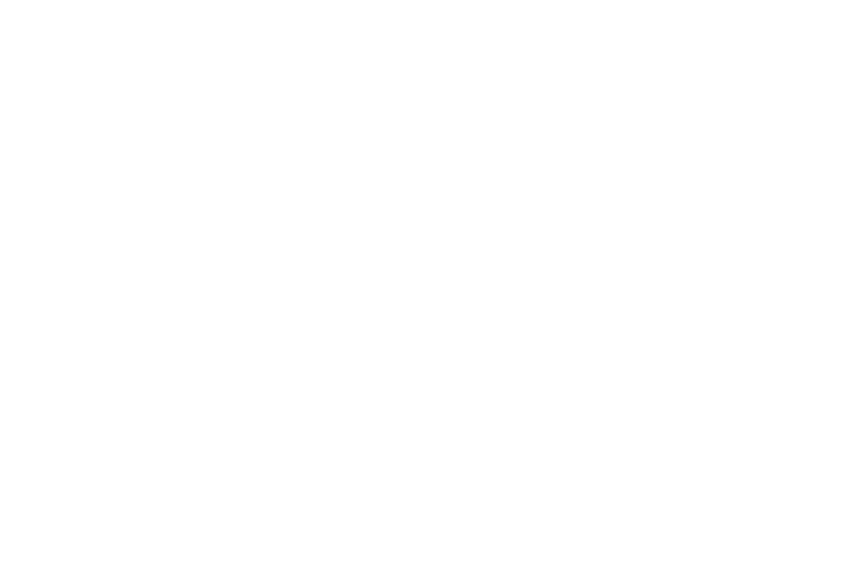
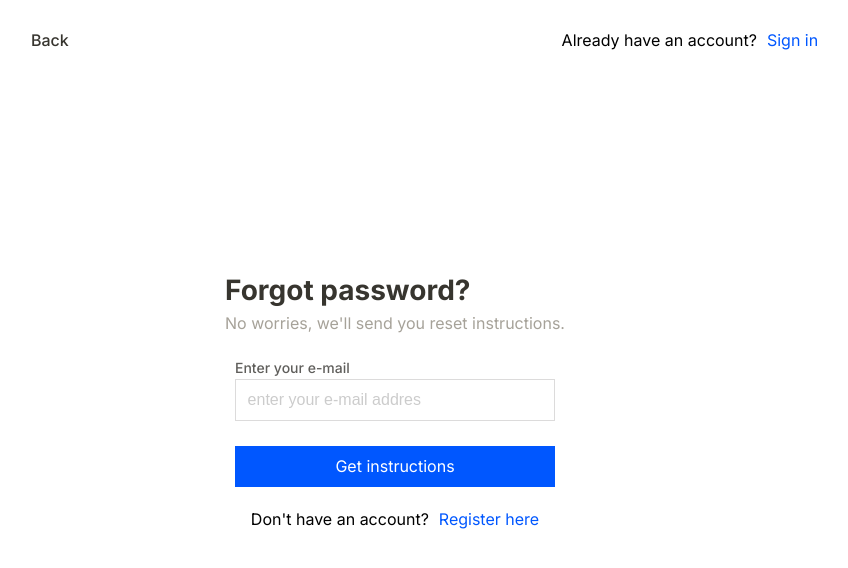
Before and after one commit to thesi-web/thesi-web, a React (Vite) app in the folder frontend-thesi-web/: page /forgot/password in a window 1280 px wide. Before the commit this address had no page. Shown: the top 568 px of the page, without its empty margins (245-1093 px from the left). Built offline with nearby package versions, Linux system fonts and the light colour scheme.

Commit message:
deploy(thesi-web): esqueceu senha

```diff
--- a/frontend-thesi-web/src/App.jsx
+++ b/frontend-thesi-web/src/App.jsx
@@ -9,6 +9,7 @@ import BemVindo from './pages/BemVindo';
 import Hero from './pages/Hero';
 import CreateAccount from './pages/CreateAccount';
 import ForgotPassword from './pages/ForgotPassword';
+import ChangePassword from './pages/ChangePassword';
 
 
 function App() {
@@ -20,7 +21,8 @@ function App() {
         <Route path="/" element={<Hero/>} />
         <Route path="/login" element={<Login/>} />
         <Route path="/create/account" element={<CreateAccount/>} />
-        <Route exact path="/forgot/password/:token" element={<ForgotPassword/>} />
+        <Route path="/change/password/:token" element={<ChangePassword/>} /> {/*saber como protege dps*/}
+        <Route path="/forgot/password" element={<ForgotPassword/>}/>
         {/* Página que contém a sidebar (Cuidado!) */}
         <Route element={<LayoutComSidebar/>}>
           <Route path="/home" element={<BemVindo/>} />
--- a/frontend-thesi-web/src/components/CreateAccount/StepOne.jsx
+++ b/frontend-thesi-web/src/components/CreateAccount/StepOne.jsx
@@ -55,7 +55,7 @@ const StepOne = ({ email, setEmail, verificationCode, setVerificationCode, nextS
           </>
         )}
 
-          <Button type={"submit"} variant={"primary"} id={"form_btn"} >
+          <Button type={"submit"} variant={"secondary"} id={"form_btn"} >
             {tokenSent ? "Check my code" : "Get code"}
           </Button>
 
--- /dev/null
+++ b/frontend-thesi-web/src/pages/ChangePassword.jsx
@@ -0,0 +1,96 @@
+import { useState } from "react";
+import { useParams } from "react-router-dom";
+import InputText from "../components/InputText/InputText";
+import Button from "../components/Button/Button"
+import styles from './ChangePassword.module.css'
+
+function ChangePassword() {
+  const { token } = useParams();
+  const [password, setPassword] = useState("");
+  const [confirmPassword, setConfirmPassword] = useState("");
+  const [message, setMessage] = useState("");
+
+  const handleSubmit = async (event) => {
+    event.preventDefault();
+
+    if (!password || !confirmPassword) {
+      setMessage("Ambos os campos são obrigatórios.");
+      return;
+    }
+
+    if (password !== confirmPassword) {
+      setMessage("As senhas não coincidem.");
+      return;
+    }
+
+    try {
+      const res = await fetch("http://localhost:3000/api/password/change", {
+        method: "POST",
+        headers: {
+          "Authorization": `Bearer ${token}`,
+          "Content-Type": "application/json",
+        },
+        body: JSON.stringify({ password }),
+      });
+
+      if (res.ok) {
+        setMessage("Senha redefinida com sucesso!");
+      } else {
+        const errorData = await res.json();
+        setMessage(errorData.error || "Erro ao redefinir a senha.");
+      }
+    } catch (err) {
+      setMessage("Erro na requisição. Tente novamente.");
+    }
+  };
+
+  return (
+    <div className={styles.container}>
+
+    <div className={styles.contentContainer}>
+    <div>
+
+    <div className={styles.titleContainer}>
+      <div className={'title'}>Change Password</div>
+      <p>Choose a new password to regain access to your account.</p>
+    </div>
+      <form onSubmit={handleSubmit}>
+        <InputText
+          label={"Set your new password"}
+          type="password"
+          placeholder="type your new password"
+          value={password}
+          onChange={(e) => setPassword(e.target.value)}
+        />
+        <InputText
+          label={"Confirm your new password"}
+          type="password"
+          placeholder="confirm your new password"
+          value={confirmPassword}
+          onChange={(e) => setConfirmPassword(e.target.value)}
+        />
+
+        <Button id={'form_btn'} variant={'secondary'} type={"submit"}>
+            Reset password
+        </Button>
+        {message && <div className="thesi-mensagem">{message}</div>}
+      </form>
+    </div>
+
+      <div className={styles.textBalloon} >
+        <div> When resetting your password, remember to follow these tips to keep your account secure.</div><br></br>
+        <b>Create a strong password</b>
+          <li>Use a mix of uppercase and lowercase letters, numbers, and symbols.</li><br></br>
+        <b>Avoid obvious information</b>
+          <li>Don't use names, birthdates, or easy-to-guess sequences.</li><br></br>
+        <b>Keep it unique</b>
+          <li>Use a password that you don't use for other accounts.</li> <br></br>
+        <div>Your security is our priority!🐤</div>
+        </div>
+
+    </div>
+  </div>
+  );
+}
+
+export default ChangePassword;
--- /dev/null
+++ b/frontend-thesi-web/src/pages/ChangePassword.module.css
@@ -0,0 +1,28 @@
+.container {
+    width: 100vw;
+    height: 100vh;
+    display: flex;
+    align-items: center;
+    justify-content: center;
+    background-color: #F8F8F8;
+}
+
+.textBalloon {
+    font-size: var(--font-size-sm);
+    box-shadow: -2px 0 50px rgba(0, 0, 0, 0.021);
+    width: 25vw;
+    margin: 0px 80px;
+    padding: 2em ;
+    border: solid 1px var(--color-transparency);
+    background-color: transparent;
+    color: var(--color-heading);
+}
+
+.contentContainer{
+    display: flex;
+    align-items: center;
+}
+
+.titleContainer{
+    margin-bottom: 20px;
+}
--- a/frontend-thesi-web/src/pages/CreateAccount.jsx
+++ b/frontend-thesi-web/src/pages/CreateAccount.jsx
@@ -94,7 +94,7 @@ function CreateAccount() {
       <div className={styles.titleContainer}>
         {step === 1 && (
           <>
-            <div className="h1">Practical, safe.</div>
+            <div className="title">Practical, safe.</div>
             <p>Create your Thesi account in just a few steps!</p>
           </>
         )}
--- a/frontend-thesi-web/src/pages/ForgotPassword.jsx
+++ b/frontend-thesi-web/src/pages/ForgotPassword.jsx
@@ -1,92 +1,92 @@
-import { useState } from "react";
-import { useParams } from "react-router-dom";
-import InputText from "../components/InputText/InputText";
-import Button from "../components/Button/Button"
+import { useState } from 'react';
+import { useNavigate, Link } from 'react-router-dom';
+import Button from '../components/Button/Button';
+import InputText from '../components/InputText/InputText'
 import styles from './ForgotPassword.module.css'
 
 function ForgotPassword() {
-  const { token } = useParams();
-  const [password, setPassword] = useState("");
-  const [confirmPassword, setConfirmPassword] = useState("");
-  const [message, setMessage] = useState("");
 
-  const handleSubmit = async (event) => {
-    event.preventDefault();
+const [email, setEmail] = useState ('');
 
-    if (!password || !confirmPassword) {
-      setMessage("Ambos os campos são obrigatórios.");
-      return;
-    }
+  const handleEmailChange = (event) => {
+      setEmail(event.target.value);
+    };
 
-    if (password !== confirmPassword) {
-      setMessage("As senhas não coincidem.");
-      return;
-    }
+  const navigate = useNavigate();
 
-    try {
-      const res = await fetch("http://localhost:3000/api/password/change", {
+    const handleSubmit = async (event) => {
+      event.preventDefault();
+
+      console.log(email);
+
+      if (!email) {
+        console.error("Email é obrigatório");
+        return;
+      }
+
+      const res = await fetch("http://localhost:3001/recuperar-senha", {
         method: "POST",
         headers: {
-          "Authorization": `Bearer ${token}`,
           "Content-Type": "application/json",
         },
-        body: JSON.stringify({ password }),
+        body: JSON.stringify({ email }),
       });
 
       if (res.ok) {
-        setMessage("Senha redefinida com sucesso!");
+        console.log("E-mail enviado com sucesso");
+        setTimeout(() => navigate("/Login"), 1000);
+
       } else {
-        const errorData = await res.json();
-        setMessage(errorData.error || "Erro ao redefinir a senha.");
+        console.log("Erro na requisição:", res.statusText);
       }
-    } catch (err) {
-      setMessage("Erro na requisição. Tente novamente.");
-    }
-  };
+    };
+
 
   return (
-    <div className={styles.container}>
+    <div>
 
-    <div className={styles.contentContainer}>
-    <div>
-      <div className={'title'}>Change Password</div>
-      <form onSubmit={handleSubmit}>
-        <InputText
-          label={"Set your new password"}
-          type="password"
-          placeholder="type your new password"
-          value={password}
-          onChange={(e) => setPassword(e.target.value)}
-        />
-        <InputText
-          label={"Confirm your new password"}
-          type="password"
-          placeholder="confirm your new password"
-          value={confirmPassword}
-          onChange={(e) => setConfirmPassword(e.target.value)}
-        />
+      <div className={styles.navContainer}>
+        <Link to="/" >
+          <Button variant={'transparent'}>
+              Back
+          </Button>
+        </Link>
 
-        <Button id={'form_btn'} variant={'secondary'} type={"submit"}>
-            Reset password
-        </Button>
-        {message && <div className="thesi-mensagem">{message}</div>}
-      </form>
-    </div>
+        <div style={{ display: 'flex', alignItems: 'center' }}>
+          Already have an account? <a style={{ marginLeft: '10px' }} href="/login" >Sign in</a>
+        </div>
+      </div>
 
-      <div className={styles.textBalloon} >
-        <div> When resetting your password, remember to follow these tips to keep your account secure.</div><br></br>
-        <b>Create a strong password</b>
-          <li>Use a mix of uppercase and lowercase letters, numbers, and symbols.</li><br></br>
-        <b>Avoid obvious information</b>
-          <li>Don't use names, birthdates, or easy-to-guess sequences.</li><br></br>
-        <b>Keep it unique</b>
-          <li>Use a password that you don't use for other accounts.</li> <br></br>
-        <div>Your security is our priority!🐤</div>
+      <div className={styles.container} >
+
+        <div className={styles.titleContainer} >
+          <div className={'title'}>
+              Forgot password?
+          </div>
+          <p>No worries, we'll send you reset instructions.</p>
         </div>
 
+        <form className="forgot-form" onSubmit={handleSubmit}>
+          < InputText
+            label={"Enter your e-mail"}
+            type="email"
+            name="email"
+            value={email}
+            placeholder="enter your e-mail addres"
+            onChange={handleEmailChange}
+          />
+
+          <Button variant={'secondary'} id={'form_btn'} type="submit">
+            Get instructions
+          </Button>
+
+          <div className={styles.textContainer} >
+            Don't have an account? <a style={{ marginLeft: '10px' }} to="/create/account">Register here</a>
+          </div>
+       </form>
+      </div>
     </div>
-  </div>
-  );
+  )
 }
 
 export default ForgotPassword;
--- a/frontend-thesi-web/src/pages/ForgotPassword.module.css
+++ b/frontend-thesi-web/src/pages/ForgotPassword.module.css
@@ -1,24 +1,27 @@
+.navContainer{
+    display: flex;
+    justify-content: space-around;
+    align-items: center;
+    padding: 20px;
+    width: 100vw;
+    position: fixed;
+  }
+
 .container {
-    width: 100vw;
-    height: 100vh;
     display: flex;
+    flex-direction: column;
     align-items: center;
     justify-content: center;
-    background-color: #F8F8F8;
+    height: 100vh;
+    width: 100vw;
 }
 
-.textBalloon {
-    font-size: var(--font-size-sm);
-    box-shadow: -2px 0 50px rgba(0, 0, 0, 0.021);
-    width: 25vw;
-    margin: 0px 80px;
-    padding: 2em ;
-    border: solid 1px var(--color-transparency);
-    background-color: transparent;
-    color: var(--color-heading);
+.titleContainer{
+    margin-bottom: 20px
 }
 
-.contentContainer{
+.textContainer{
+    align-items: center;
+    justify-content: center;
     display: flex;
-    align-items: center;
 }
```
